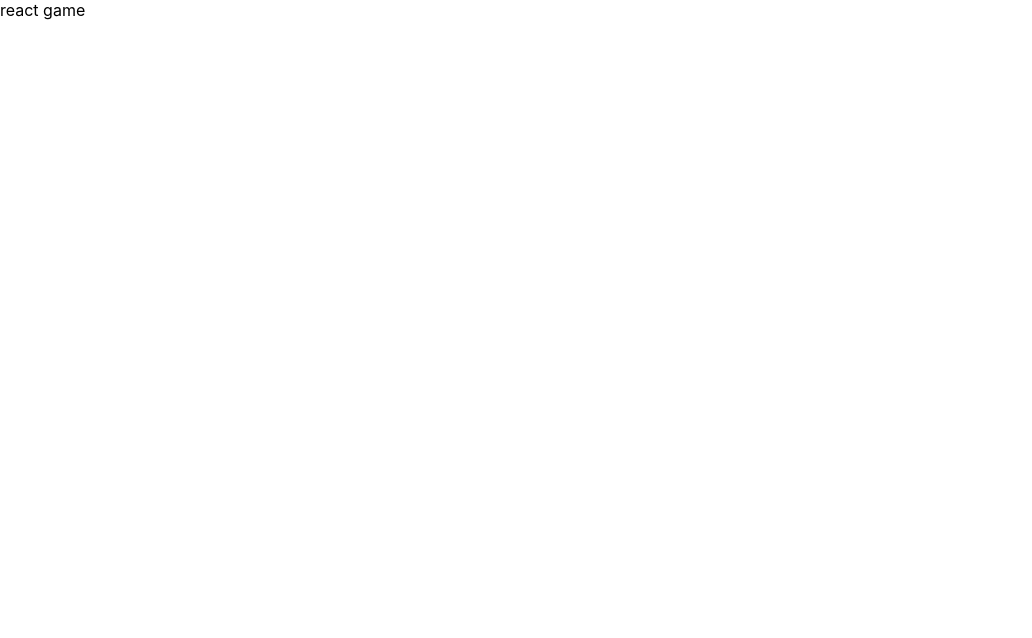
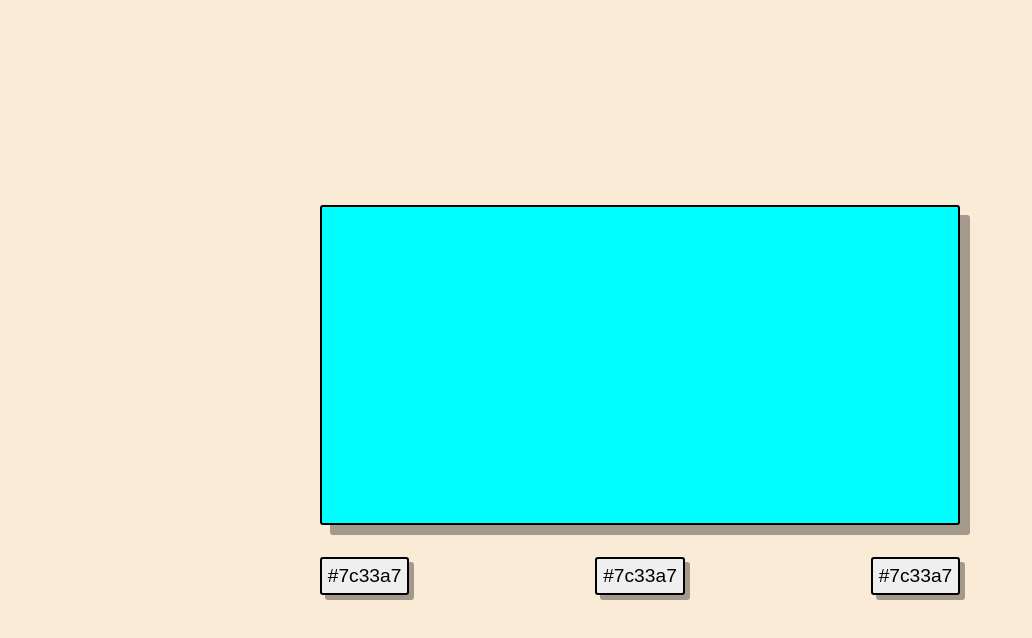
Before and after one commit to erikgalindo40/Color-Guessing-Game, a React (Create React App) app: page / in a window 1280 px wide. Shown: the top 638 px of the page, without its empty margins (0-1032 px from the left). Built offline with nearby package versions, Linux system fonts and the light colour scheme; the HTML template or start-up script is replaced by a standard one.

Commit message:
add components and styling

```diff
--- a/src/App.js
+++ b/src/App.js
@@ -1,10 +1,17 @@
+import ColorDisplay from "./components/ColorDisplay";
+import OptionContainer from "./components/OptionContainer";
+import { useState, useEffect } from "react";
 
 
 function App() {
+  const [color, setColor] = useState('aqua')
+  const [hexcodes, setHexCodes] = useState([])
+
   return (
-    <div className="App">
-      react game
-    </div>
+    <>
+    <ColorDisplay color={color}/>
+    <OptionContainer/>
+    </>
   );
 }
 
--- /dev/null
+++ b/src/components/ColorDisplay.jsx
@@ -0,0 +1,17 @@
+import React from 'react'
+
+function ColorDisplay({ color }) {
+  // const genrandomhex = () => {
+  //   let randomhex = Math.floor(Math.random()*1_000_000)
+  //   console.log(randomhex)
+  // }
+  // genrandomhex() WIP to
+  return (
+    <div
+    style={{background:`${color}`}}
+    className="color-display"
+    ></div>
+  )
+}
+
+export default ColorDisplay
--- /dev/null
+++ b/src/components/ColorOption.jsx
@@ -0,0 +1,11 @@
+// import React from 'react'
+
+function ColorOption() {
+  return (
+    <div>
+        <button className="color-button">#7c33a7</button>
+    </div>
+  )
+}
+
+export default ColorOption
--- /dev/null
+++ b/src/components/OptionContainer.jsx
@@ -0,0 +1,14 @@
+import React from 'react'
+import ColorOption from './ColorOption'
+
+function OptionContainer() {
+  return (
+    <div className='color-option-container'>
+        <ColorOption/>
+        <ColorOption/>
+        <ColorOption/>
+    </div>
+  )
+}
+
+export default OptionContainer
--- a/src/index.css
+++ b/src/index.css
@@ -1,13 +1,58 @@
-body {
+*, *::before, *::after {
+  box-sizing: border-box;
+  margin: 0;padding: 0;
+}
+
+html {
+  width: 100vw;
+  height: 100vh;
+}
+
+body {background-color: antiquewhite;
+  height: 100%;
   margin: 0;
   font-family: -apple-system, BlinkMacSystemFont, 'Segoe UI', 'Roboto', 'Oxygen',
     'Ubuntu', 'Cantarell', 'Fira Sans', 'Droid Sans', 'Helvetica Neue',
     sans-serif;
   -webkit-font-smoothing: antialiased;
   -moz-osx-font-smoothing: grayscale;
+
+  display: grid;
+  place-items: center;
 }
 
-code {
-  font-family: source-code-pro, Menlo, Monaco, Consolas, 'Courier New',
-    monospace;
+/*
+COLOR DISPLAY
+*/
+.color-display {
+  min-width: 50vw;
+  height: 25vw;
+  /* background-color: aqua; */
+  border: 2px solid black;
+  border-radius: 3px;
+  box-shadow: 10px 10px rgba(0, 0, 0, 0.35);
+  margin-bottom: 2em;
 }
+
+/*
+OPTION CONTAINER
+*/
+.color-option-container {
+  display: flex;
+  justify-content: space-between;
+  gap: 2em;
+  border-radius: 5px;
+}
+
+.color-button {
+  cursor: pointer;
+  font-size: larger;
+  border: 2px solid black;
+  border-radius: 3px;
+  box-shadow: 5px 5px rgba(0, 0, 0, 0.35);
+  padding: .3em;
+}
+.color-button:hover {
+  background-color: rgb(226, 226, 226);
+  box-shadow: 5px 5px rgba(0, 0, 0, 0.55);
+}
```
Also changed, not shown: public/manifest.json.
